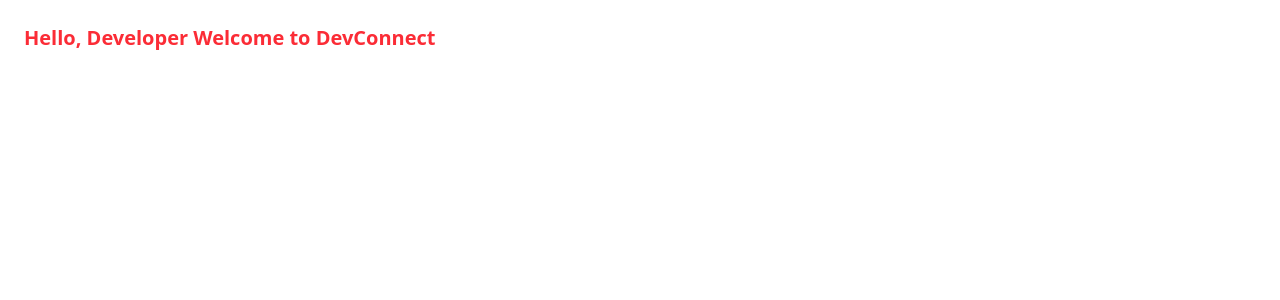
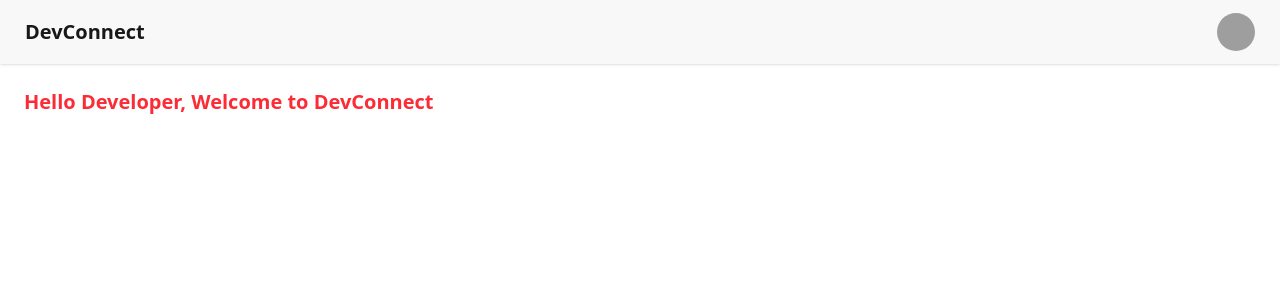
Before and after one commit to RohitMaurya139/DevConnectFrontend, a React (Vite) app: page / in a window 1280 px wide. Shown: the top 300 px of the page. Built offline with nearby package versions, Linux system fonts and the light colour scheme; grey boxes are pictures that could not be loaded.

Commit message:
adding navbar

```diff
--- a/package.json
+++ b/package.json
@@ -21,6 +21,7 @@
     "@types/react": "^19.1.10",
     "@types/react-dom": "^19.1.7",
     "@vitejs/plugin-react": "^5.0.0",
+    "daisyui": "^5.1.6",
     "eslint": "^9.33.0",
     "eslint-plugin-react-hooks": "^5.2.0",
     "eslint-plugin-react-refresh": "^0.4.20",
--- a/src/App.jsx
+++ b/src/App.jsx
@@ -4,9 +4,49 @@
 
   return (
     <>
-      <h1 className='text-xl text-red-500 font-bold m-3 p-3'>Hello, Developer Welcome to DevConnect</h1>
-   </>
-  )
+      <div className="navbar bg-base-200 shadow-sm">
+        <div className="flex-1">
+          <a className="btn btn-ghost text-xl">DevConnect</a>
+        </div>
+        <div className="flex gap-2">
+          <div className="dropdown dropdown-end mx-4">
+            <div
+              tabIndex={0}
+              role="button"
+              className="btn btn-ghost btn-circle avatar"
+            >
+              <div className="w-10 rounded-full">
+                <img
+                  alt="Tailwind CSS Navbar component"
+                  src="https://img.daisyui.com/images/stock/photo-1534528741775-53994a69daeb.webp"
+                />
+              </div>
+            </div>
+            <ul
+              tabIndex={0}
+              className="menu menu-sm dropdown-content bg-base-100 rounded-box z-1 mt-3 w-52 p-2 shadow"
+            >
+              <li>
+                <a className="justify-between">
+                  Profile
+                  <span className="badge">New</span>
+                </a>
+              </li>
+              <li>
+                <a>Settings</a>
+              </li>
+              <li>
+                <a>Logout</a>
+              </li>
+            </ul>
+          </div>
+        </div>
+      </div>
+      <h1 className="text-xl text-red-500 font-bold m-3 p-3">
+        Hello Developer, Welcome to DevConnect
+      </h1>
+    </>
+  );
 }
 
 export default App
--- a/src/index.css
+++ b/src/index.css
@@ -1 +1,4 @@
 @import "tailwindcss";
+@plugin "daisyui" {
+  themes: light --default, dark --prefersdark, cupcake;
+}
```
Also changed, not shown: 1 other file (tests, documents, lock files or other folders).
